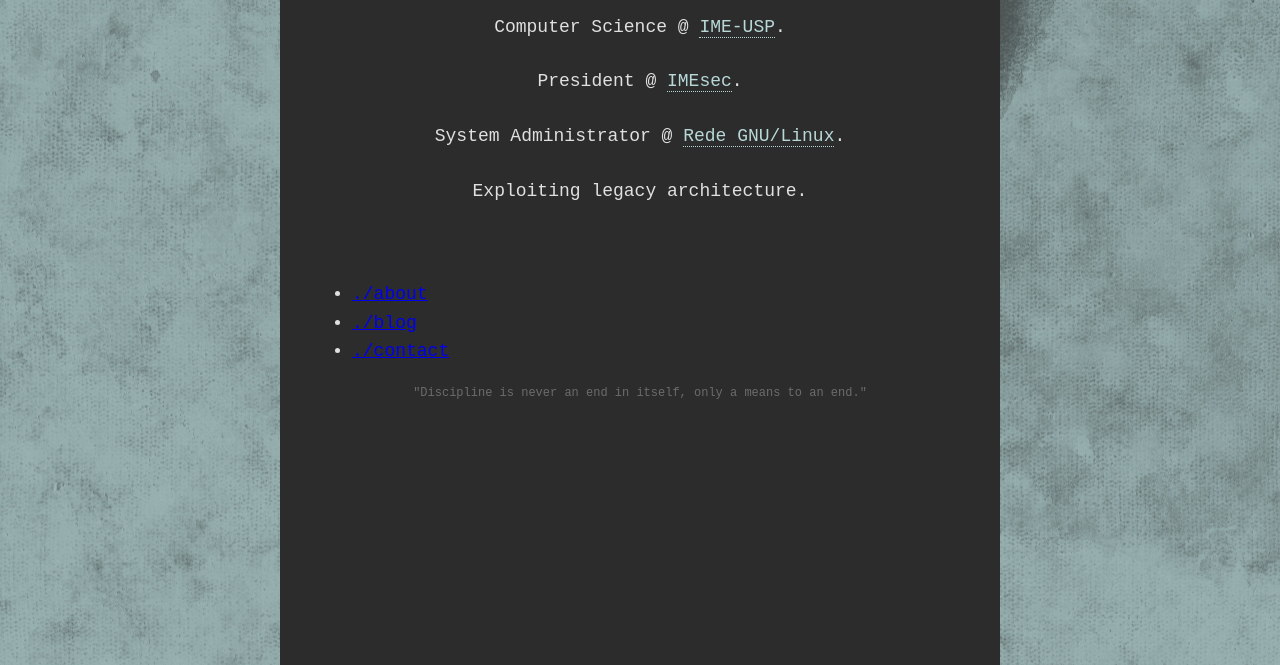
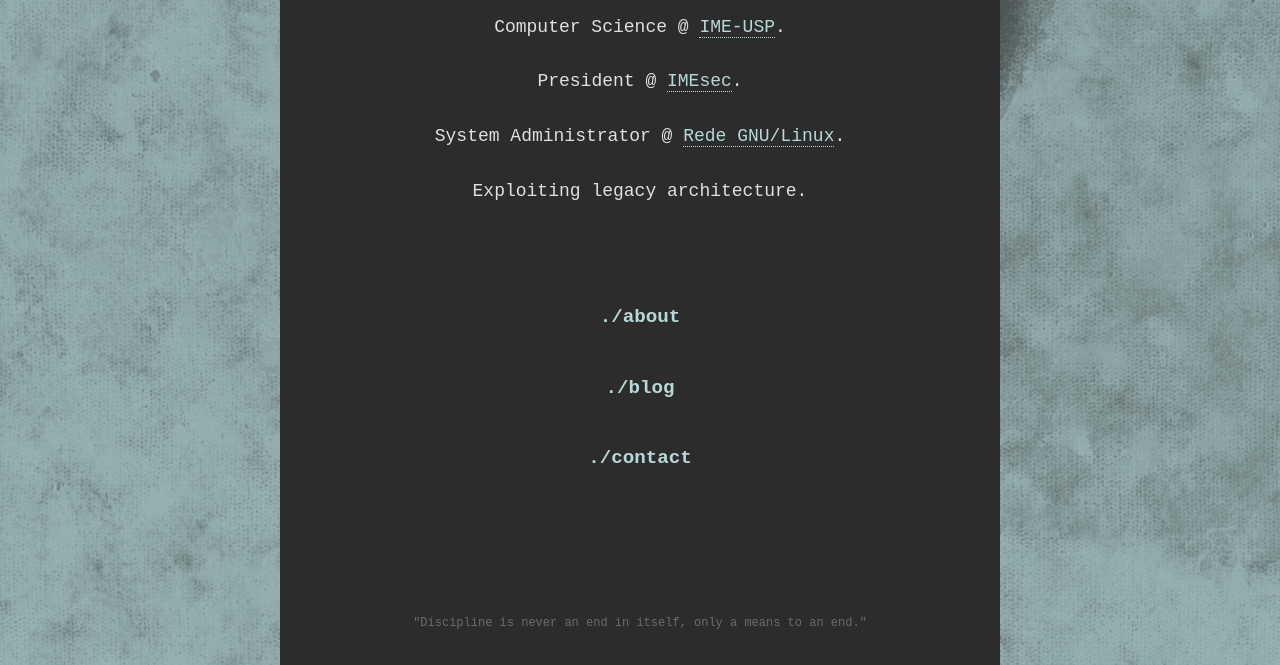
Before and after one commit to lasperti/personal-website, a plain HTML site: page index.html in a window 1280 px wide. Shown: the part 135-800 px from the top of the page. Drawn offline with Linux system fonts and the light colour scheme; a small style sheet from the web is missing.

Commit message:
feat: add index buttons css

```diff
--- a/styles.css
+++ b/styles.css
@@ -81,6 +81,37 @@
     margin-bottom: 1.5rem;
 }
 
+.router {
+  width: 100%;
+  margin: 2rem 0 auto 0;
+  display: flex;
+  justify-content: center;
+}
+
+.router ul {
+  list-style: none;
+  padding: 0;
+  margin: 0;
+  display: flex;
+  flex-direction: column;
+  gap: 1.5rem;
+  align-items: center;
+}
+
+.router a {
+  display: inline-block;
+  color: var(--oxide);
+  text-decoration: none;
+  font-weight: bold;
+  font-size: 1.2rem;
+  padding: 0.5rem 1rem;
+  transition: color 0.1s linear
+}
+
+.router a:hover {
+  color: var(--bleed);
+}
+
 .contact-list {
     list-style: none;
     padding: 0;
```
